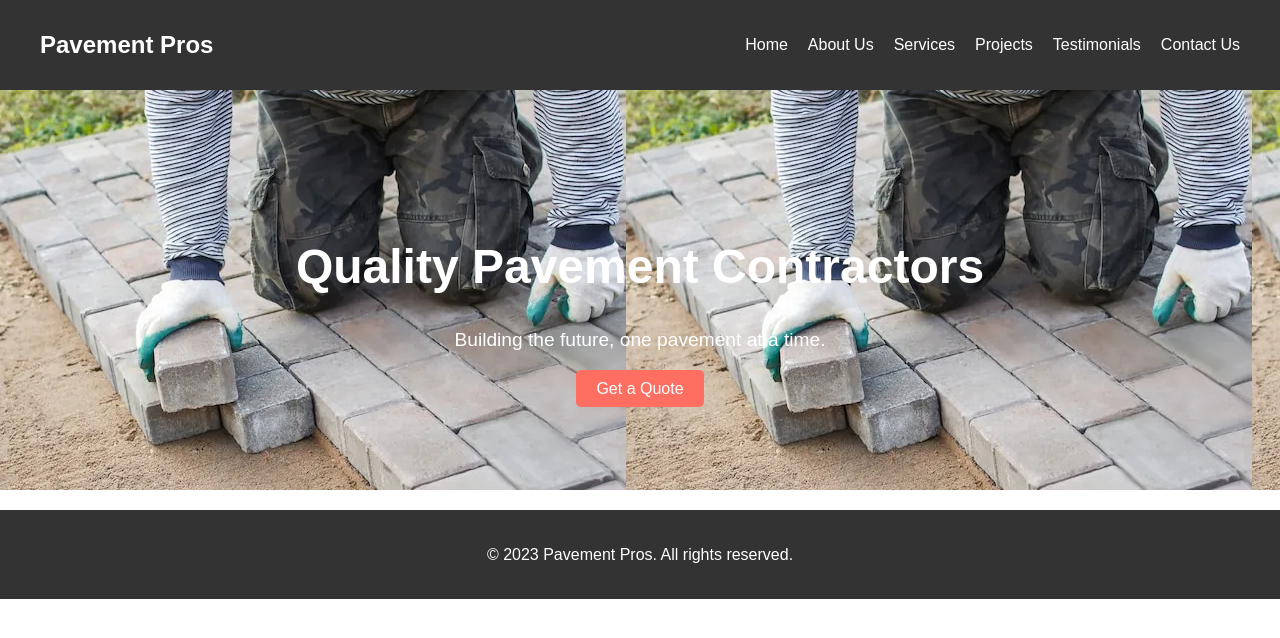
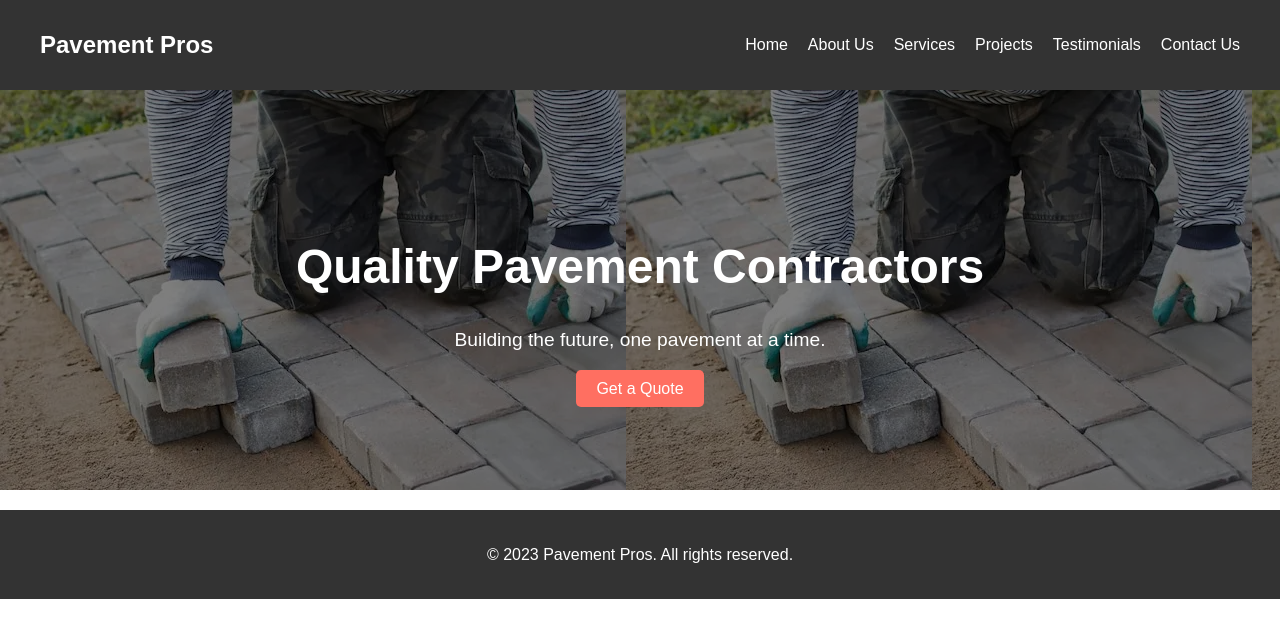
Before and after one commit to nqobileskater/contractor-website, a plain HTML site: page index.html in a window 1280 px wide. Drawn offline with Linux system fonts and the light colour scheme.

Commit message:
Update styles.css

```diff
--- a/css/styles.css
+++ b/css/styles.css
@@ -41,7 +41,6 @@ nav ul li a {
 }
 
 /* Hero Section */
-/* Hero Section */
 .hero {
   position: relative;
   height: 400px;
@@ -57,6 +56,17 @@ nav ul li a {
   background: rgba(0, 0, 0, 0.5); /* Dark overlay for better text visibility */
   z-index: 1;
   transition: background-image 0.5s ease-in-out; /* Faster transition */
+}
+
+.slideshow::before {
+  content: '';
+  position: absolute;
+  top: 0;
+  left: 0;
+  width: 100%;
+  height: 100%;
+  background: rgba(0, 0, 0, 0.5); /* Dark overlay */
+  z-index: 1;
 }
 
 .hero-content {
```
